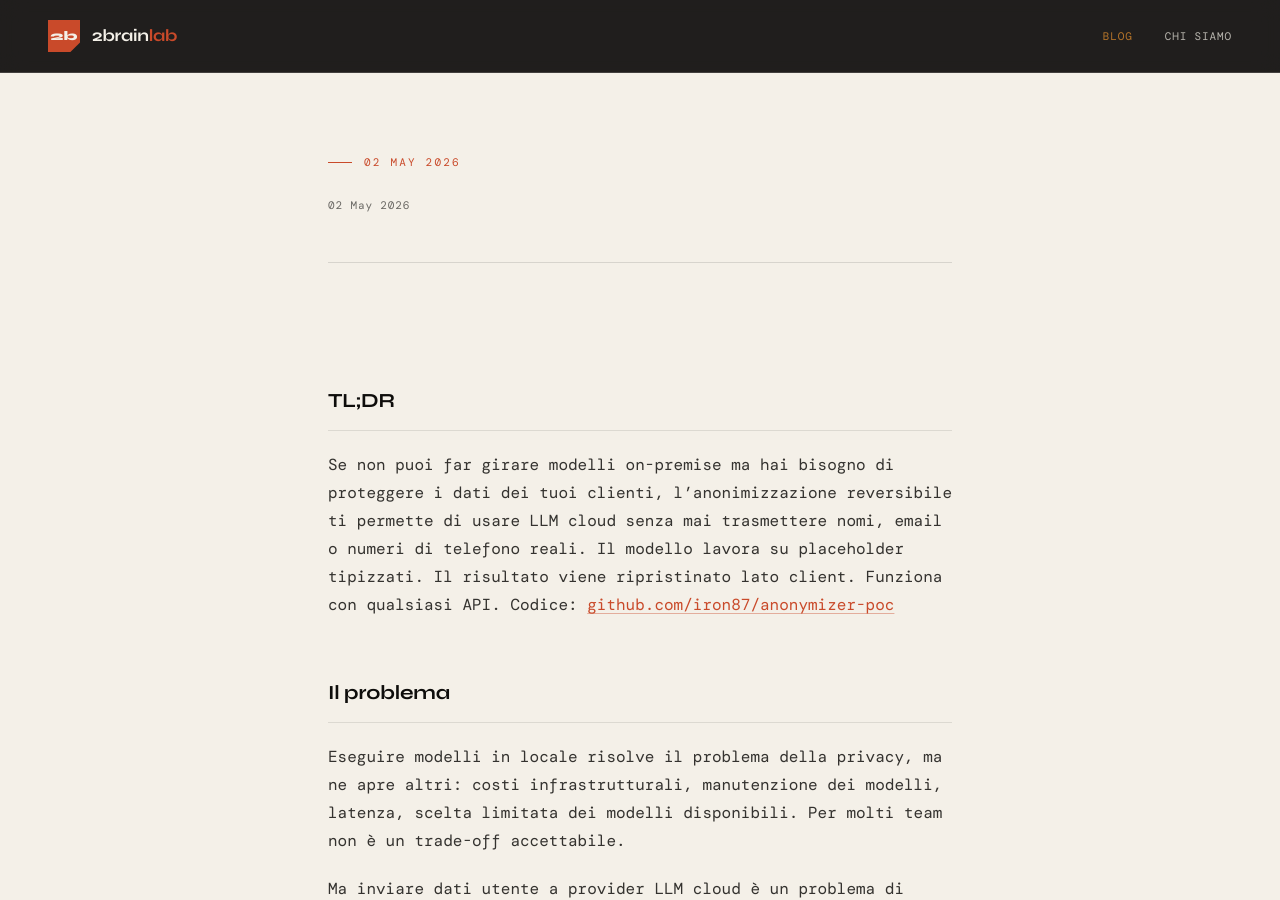
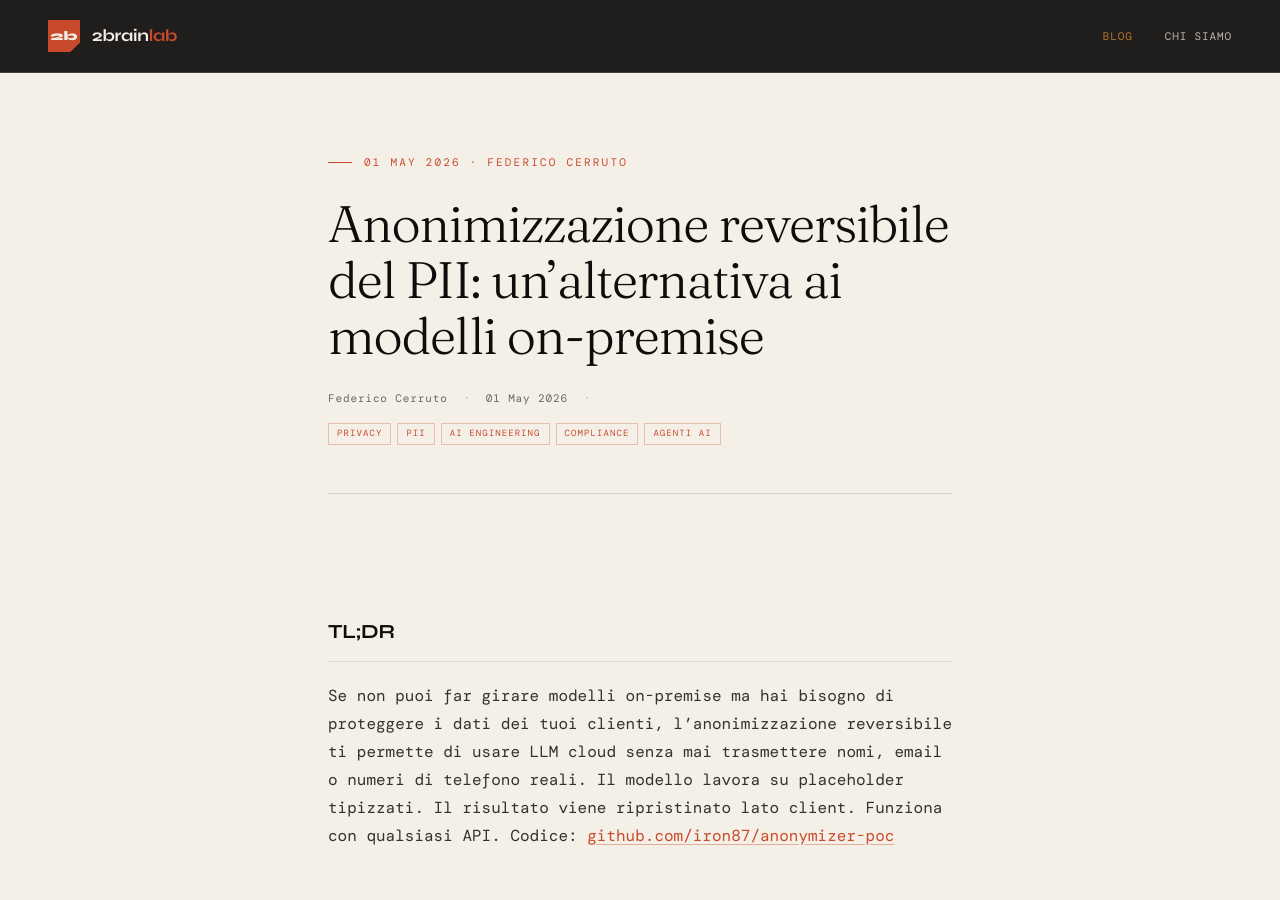
Before and after one commit to 2brainlab/website, a Jekyll site: the page built from _posts/2026-05-01-pii-anonymization.md, in a window 1280 px wide and 900 px high. Built offline with Jekyll 4.4.1, drawn with Linux system fonts in a browser that asks for light colours; some web fonts are replaced.

Commit message:
Update 2026-05-01-pii-anonymization.md

```diff
--- a/_posts/2026-05-01-pii-anonymization.md
+++ b/_posts/2026-05-01-pii-anonymization.md
@@ -1,15 +1,15 @@
 ---
 layout: post
-title: “Anonimizzazione reversibile del PII: un’alternativa ai modelli on-premise”
+title: "Anonimizzazione reversibile del PII: un’alternativa ai modelli on-premise"
 date: 2026-05-01
-author: “Federico Cerruto”
+author: "Federico Cerruto"
 tags:
- - “Privacy”
- - “PII”
- - “AI Engineering”
- - “Compliance”
- - “Agenti AI”
-excerpt: “Se non puoi far girare modelli in locale ma devi proteggere i dati dei tuoi utenti, l’anonimizzazione reversibile ti permette di usare LLM cloud senza esporre il PII. Un PoC concreto, con codice.”
+ - "Privacy"
+ - "PII"
+ - "AI Engineering"
+ - "Compliance"
+ - "Agenti AI"
+excerpt: "Se non puoi far girare modelli in locale ma devi proteggere i dati dei tuoi utenti, l’anonimizzazione reversibile ti permette di usare LLM cloud senza esporre il PII. Un PoC concreto, con codice."
 ---
 
 ## TL;DR
```
